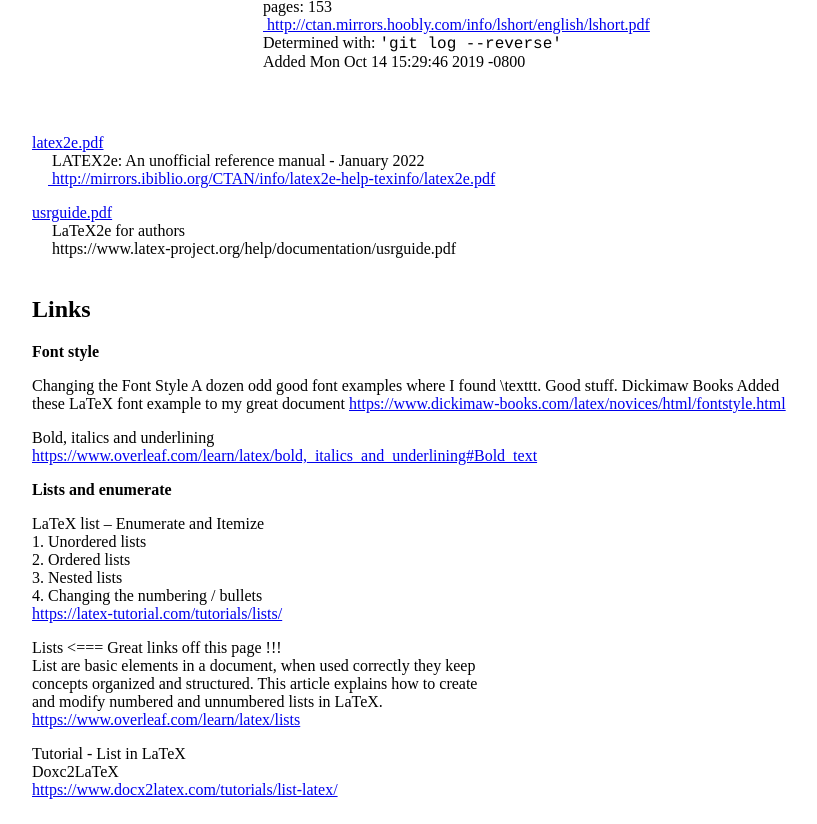
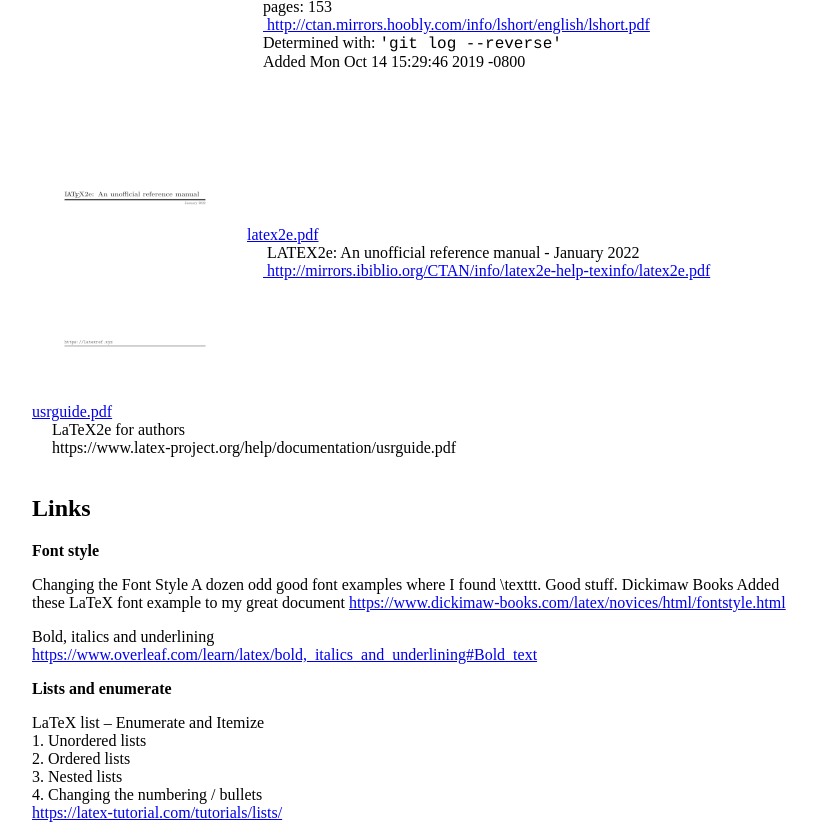
Before and after one commit to marcilr/latex, a plain HTML site: page index.html in a window 1280 px wide. Shown: the part 1213-2037 px from the top of the page, without its empty margins (100-917 px from the left). Drawn offline with Linux system fonts and the light colour scheme.

Commit message:
Added 200x259 image for latex2e.pdf LATEX2e: An unofficial reference manual - January 2022. <!--- ============ The Not So Short Introduction to LATEX 2ε ========= ---> <!--- ============ The Not So Short Introduction to LATEX 2ε ========= ---> <table> <tr> <td><a href="pdf/latex2e.pdf"><img src="pdf/latex2e-200.png"></a></td> <td>&nbsp;</td> <td>

```diff
--- a/index.html
+++ b/index.html
@@ -218,6 +218,13 @@ http://ctan.mirrors.hoobly.com/info/lshort/english/lshort.pdf<a/><br>
 
 
 <!--- ============= LATEX2e: An unofficial reference manual ========== --->
+<!--- ============ The Not So Short Introduction to LATEX 2ε ========= --->
+<!--- ============ The Not So Short Introduction to LATEX 2ε ========= --->
+<table>
+<tr>
+<td><a href="pdf/latex2e.pdf"><img src="pdf/latex2e-200.png"></a></td>
+<td>&nbsp;</td>
+<td>
 <p>
 <a href="pdf/latex2e.pdf">latex2e.pdf</a><br>
 <span margin-right:1.5em; display:inline-block;>&nbsp;&nbsp;&nbsp;&nbsp;</span>
@@ -225,6 +232,8 @@ LATEX2e: An unofficial reference manual - January 2022<br>
 <span margin-right:1.5em; display:inline-block;>&nbsp;&nbsp;&nbsp;&nbsp;</span><a href="http://mirrors.ibiblio.org/CTAN/info/latex2e-help-texinfo/latex2e.pdf">
 http://mirrors.ibiblio.org/CTAN/info/latex2e-help-texinfo/latex2e.pdf</a>
 </p>
+</td></tr>
+</table>
 
 <!--- ======================== LaTeX2e for authors =================== --->
 <!--- ======================== LaTeX2e for authors =================== --->
```
